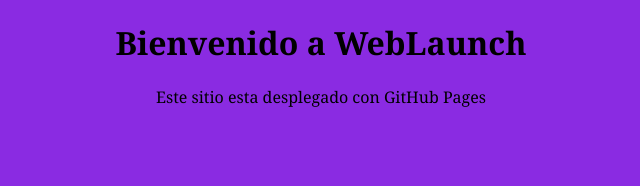
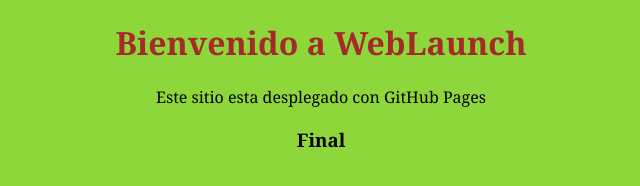
Before and after one commit to Loaizinha/WebLaunch, a plain HTML site: page index.html in a window 1280 px wide. Shown: the whole page, without its empty margins (319-959 px from the left). Drawn offline with Linux system fonts and the light colour scheme.

Commit message:
Actualizacion 2 del sitio WebLaucnh

```diff
--- a/index.html
+++ b/index.html
@@ -9,5 +9,6 @@
 <body>
     <h1>Bienvenido a WebLaunch</h1>
     <p>Este sitio esta desplegado con GitHub Pages</p>
+    <h3>Final</h3>
 </body>
 </html>
--- a/style.css
+++ b/style.css
@@ -1,5 +1,8 @@
 body{
-    background-color: blueviolet;
+    background-color: rgb(142, 215, 59);
     text-align: center;
     font-family: Georgia, 'Times New Roman', Times, serif;
 }
+h1{
+    color: brown;
+}
```
Also changed, not shown: 1 other file.
